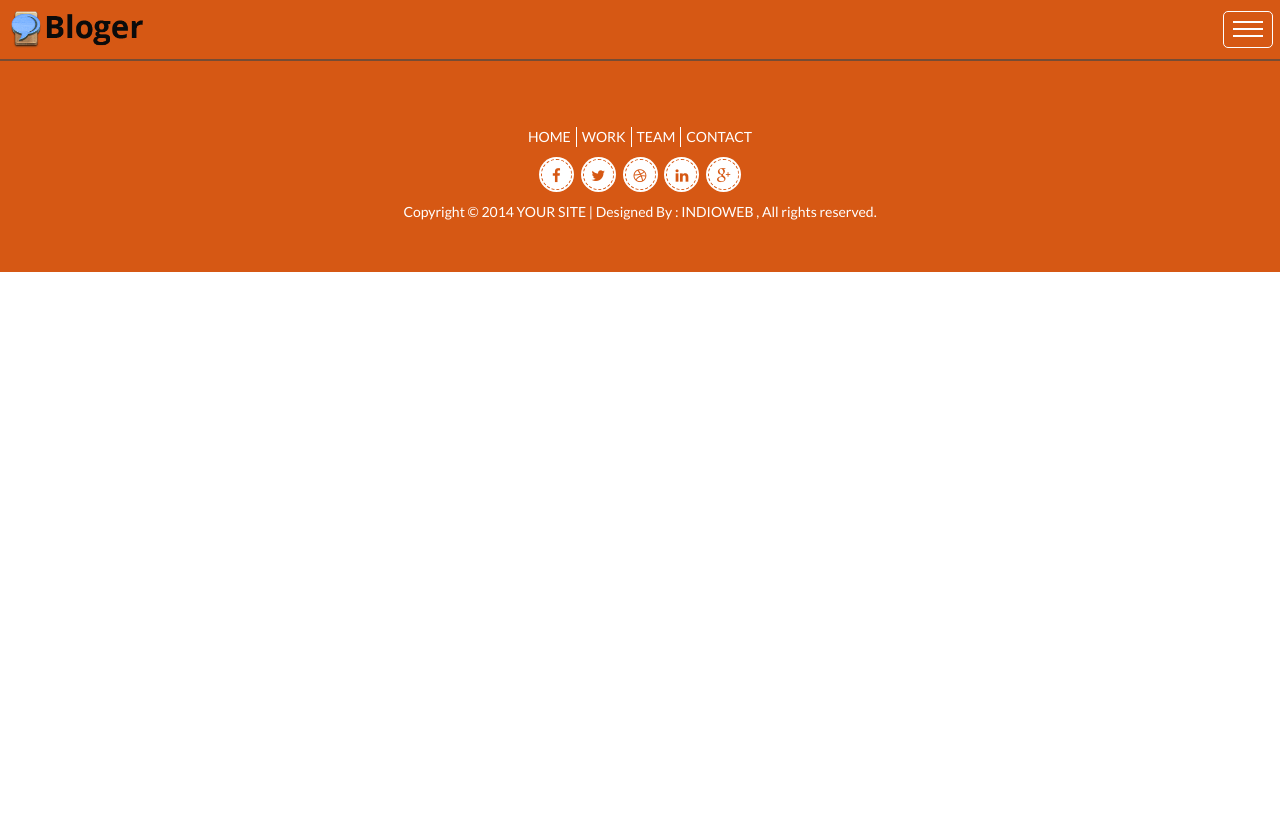
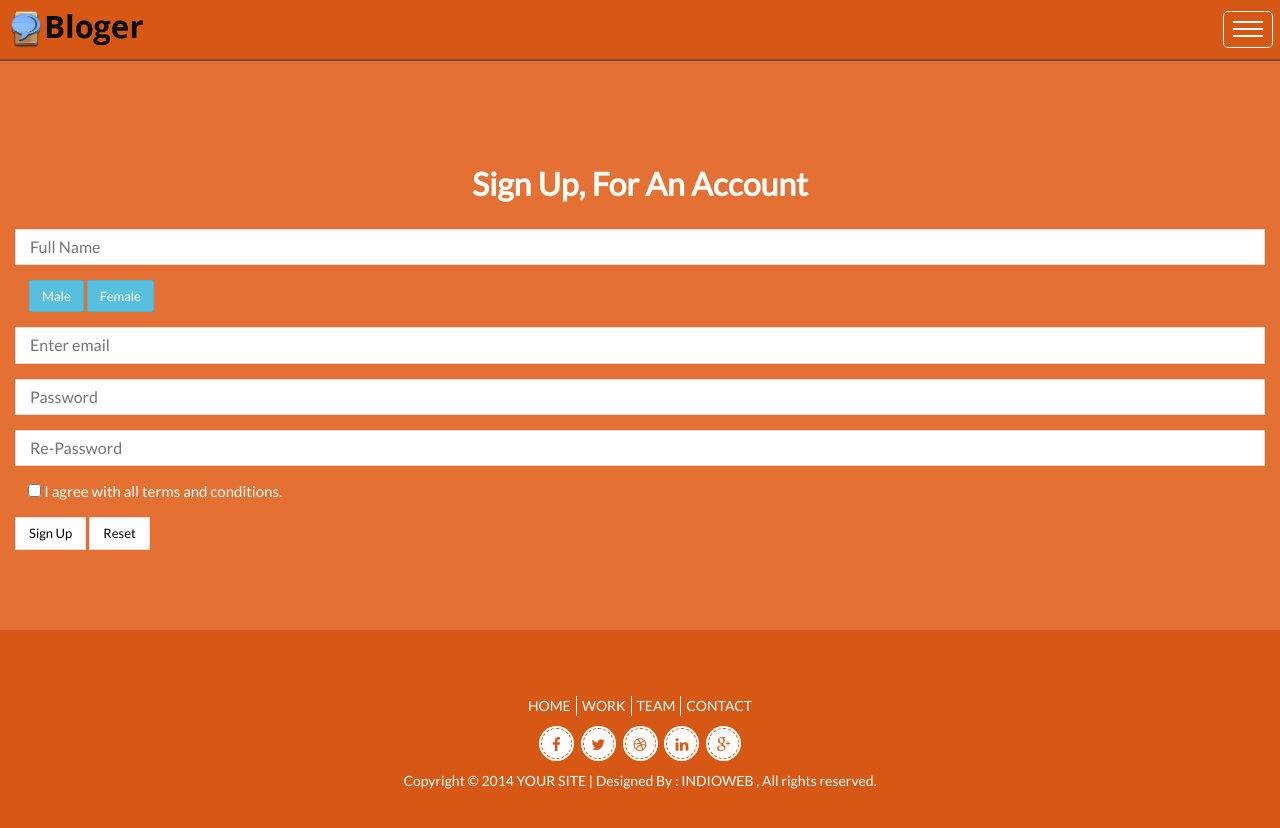
Before and after one commit to KrzysztofBartkiewicz/bloger-layout, a website: page html/signup.html in a window 1280 px wide. Before the commit the page ends 800 px from the top, so only its background shows below. Drawn offline with Linux system fonts and the light colour scheme.

Commit message:
added signup page styles

```diff
--- a/html/signup.html
+++ b/html/signup.html
@@ -29,7 +29,27 @@
 
    <main>
       <section class="section section-sign-up">
-
+         <h1 class="heading-primary section-sign-up__heading text-center">Sign Up, For An Account</h1>
+         <form action="https://dev.cotenfrontend.pl" method="POST" class="register-form">
+            <input type="name" class="input input--name margin-bottom-small" name="full name" placeholder="Full Name">
+            <fieldset class="fieldset gender-fieldset margin-bottom-small">
+               <input type="radio" id="male" name="gender">
+               <label for="male" class="button button--blue">Male</label>
+               <input type="radio" id="female" name="gender">
+               <label for="female" class="button button--blue">Female</label>
+            </fieldset>
+            <input type="email" name="email" class="input-email input-email--register margin-bottom-small" placeholder="Enter email">
+            <input type="password" name="password" class="input input-password margin-bottom-small" placeholder="Password">
+            <input type="password" name="password" class="input input-password margin-bottom-small" placeholder="Re-Password">
+            <fieldset class="fieldset agreement-fieldset margin-bottom-small">
+               <input type="checkbox" name="terms & conditions" id="agree">
+               <label for="agree">I agree with all terms and conditions.</label>
+            </fieldset>
+            <div class="register-form__buttons-box">
+               <button class="button button--register-form" type="submit">Sign Up</button>
+               <button class="button button--register-form" type="reset">Reset</button>
+            </div>
+         </form>
       </section>
    </main>
 
--- a/sass/abstracts/_variables.scss
+++ b/sass/abstracts/_variables.scss
@@ -1,5 +1,7 @@
 $color-primary: #E47133;
 $color-primary-dark: #D65814;
+$color-secondary: #58C0DE;
+$color-secondary-dark: #39B3D7;
 
 $color-bg-primary: #FFFFFF;
 $color-bg-secondary: #F8F8F8;
@@ -7,6 +9,9 @@ $color-bg-secondary: #F8F8F8;
 $color-border: #DDDDDD;
 $color-border-2: #CCCCCC;
 
+$color-border-blue: #46B8DA;
+$color-border-blue-dark: #269ABC;
+
 $color-grey-1: #545454;
 $color-grey-2: #676767;
 $color-grey-3: #999999;
--- a/sass/base/_utilities.scss
+++ b/sass/base/_utilities.scss
@@ -18,6 +18,10 @@
    margin-bottom: 6rem;
 }
 
+.margin-bottom-small {
+   margin-bottom: 1.5rem;
+}
+
 .center-horizontally {
    display: flex;
    justify-content: center;
--- a/sass/components/_button.scss
+++ b/sass/components/_button.scss
@@ -1,11 +1,33 @@
 .button {
-   display: block;
+   display: inline-block;
    padding: .8rem 1.3rem;
    background-color: $color-bg-primary;
-   border: 1px solid $color-grey-1;
+   border: 1px solid $color-border;
    cursor: pointer;
 
    &:hover {
       background-color: #f0f0f0;
    }
+
+   &--subscribe {
+      color: $color-grey-4;
+   }
+
+   &--blue {
+      max-width: max-content;
+      padding: .6rem 1.2rem;
+      background-color: $color-secondary;
+      color: #FFF;
+      border-color: $color-border-blue;
+      font-size: 1.3rem;
+      border-radius: 2px;
+
+      &:hover {
+         background-color: $color-secondary-dark;
+      }
+   }
+
+   &--register-form {
+      font-size: 1.3rem;
+   }
 }
--- /dev/null
+++ b/sass/components/_form.scss
@@ -0,0 +1,59 @@
+.form {
+  &--subscribe {
+    display: flex;
+    justify-content: center;
+  }
+}
+
+.register-form {
+  font-size: 1.6rem;
+  display: flex;
+  flex-direction: column;
+}
+
+input {
+  padding: 0.8rem 1.4rem;
+  border: 1px solid $color-border;
+}
+
+.fieldset {
+  border: none;
+  padding-top: 0;
+  padding-bottom: 0;
+}
+
+.gender-fieldset {
+  input[type="radio"] {
+    display: none;
+  }
+
+  input#male:checked ~ label[for="male"] {
+    box-shadow: inset 0px 0px 11px 2px rgba(0, 0, 0, 0.2);
+    border-color: $color-border-blue-dark;
+
+    &:hover {
+      background-color: $color-secondary;
+    }
+  }
+
+  input#female:checked ~ label[for="female"] {
+    box-shadow: inset 0px 0px 11px 2px rgba(0, 0, 0, 0.2);
+    border-color: $color-border-blue-dark;
+
+    &:hover {
+      background-color: $color-secondary;
+    }
+  }
+}
+
+.agreement-fieldset {
+   font-size: 1.5rem;
+   color: #FFF;
+}
+
+.input-email {
+  &--subscribe {
+    padding: 1.5rem 2rem;
+    border-right: none;
+  }
+}
--- a/sass/components/_subscribe-form.scss
+++ /dev/null
@@ -1,17 +0,0 @@
-.subscribe {
-
-   &__form {
-      display: flex;
-      justify-content: center;
-   }
-
-   &__input {
-      padding: 1.5rem 2rem;
-      border: 1px solid $color-border;
-      border-right: none;
-   }
-
-   &__button {
-      border: 1px solid $color-border;
-   }
-}
--- a/sass/main.scss
+++ b/sass/main.scss
@@ -15,7 +15,8 @@
 @import "components/event";
 @import "components/blog";
 @import "components/button";
-@import "components/subscribe-form";
+@import "components/form";
 @import "components/team-item";
 
 @import "pages/home";
+@import "pages/signup";
--- /dev/null
+++ b/sass/pages/_signup.scss
@@ -0,0 +1,8 @@
+.section-sign-up {
+   padding: 8rem 1.5rem;
+   background-color: $color-primary;
+
+   &__heading {
+      color: #FFF;
+   }
+}
```
Also changed, not shown: index.html (+3 -3 lines), css/style.css.
